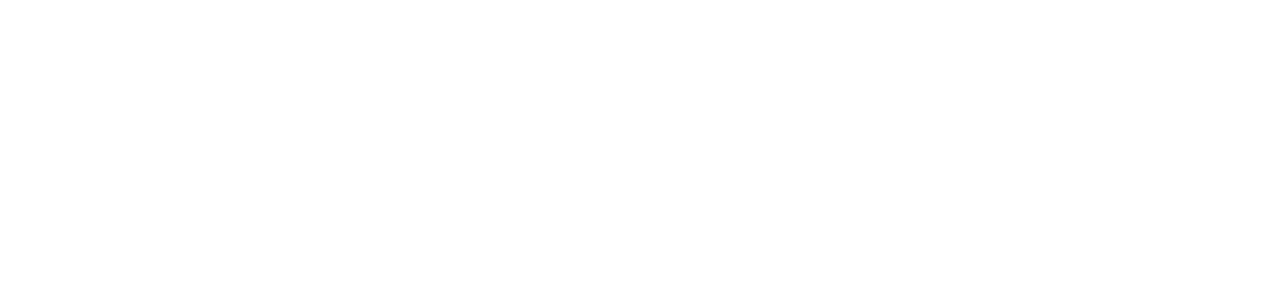
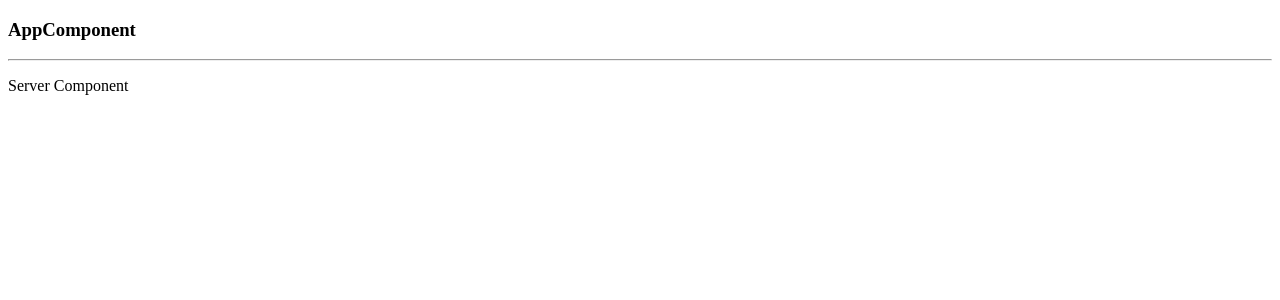
Before and after one commit to while1618/LearnAngular, an Angular app in the folder basics/: page / in a window 1280 px wide. Shown: the top 300 px of the page. Built offline with nearby package versions, Linux system fonts and the light colour scheme.

Commit message:
first component

```diff
--- a/basics/src/app/app.component.html
+++ b/basics/src/app/app.component.html
@@ -0,0 +1,3 @@
+<h3>AppComponent</h3>
+<hr>
+<app-server></app-server>
--- a/basics/src/app/app.module.ts
+++ b/basics/src/app/app.module.ts
@@ -2,9 +2,10 @@
 import { NgModule } from '@angular/core';
 
 import { AppComponent } from './app.component';
+import { ServerComponent } from './server/server.component';
 
 @NgModule({
-  declarations: [AppComponent],
+  declarations: [AppComponent, ServerComponent],
   imports: [BrowserModule],
   providers: [],
   bootstrap: [AppComponent],
--- /dev/null
+++ b/basics/src/app/server/server.component.html
@@ -0,0 +1 @@
+<p>Server Component</p>
```
Also changed, not shown: basics/src/app/server/server.component.ts (added, +7 -0 lines).
